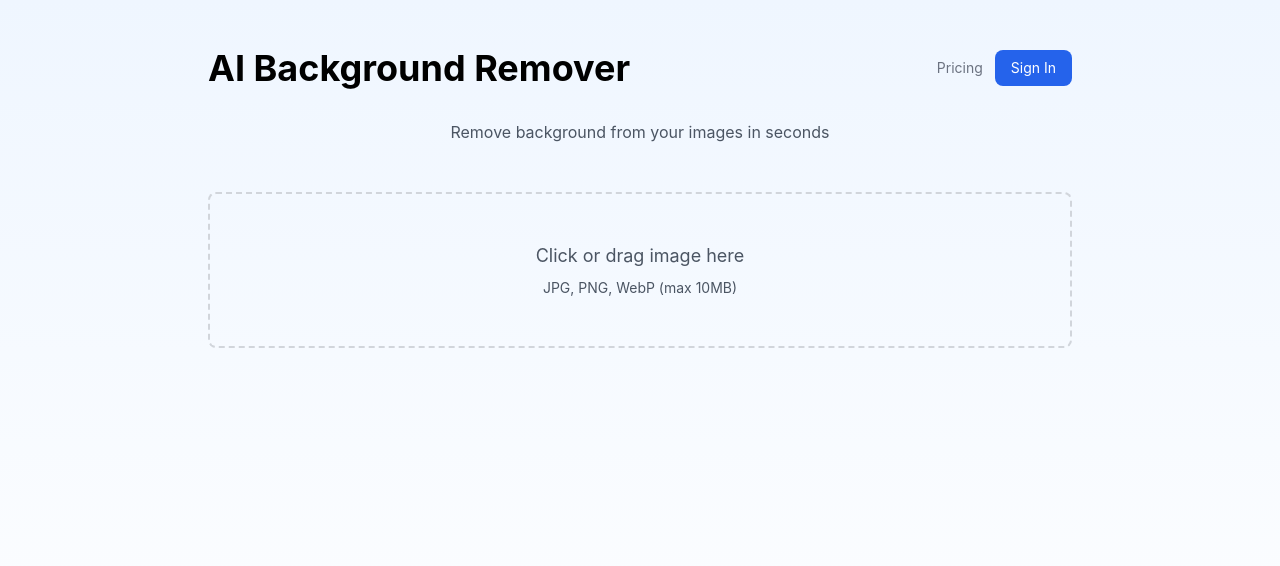
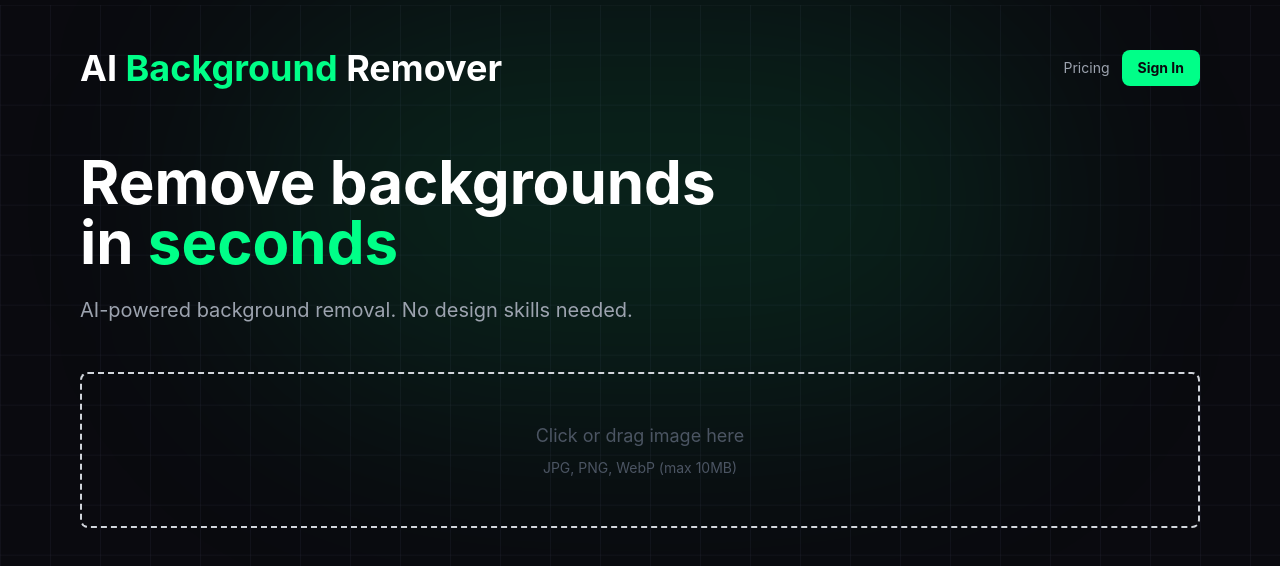
Before and after one commit to zexin1970/ai-image-background, a Next.js app: page / in a window 1280 px wide. Shown: the top 566 px of the page. Built offline with nearby package versions, Linux system fonts and the light colour scheme; no server answers.

Commit message:
Redesign homepage with futuristic theme: dark background, neon accents, left-aligned hero section

```diff
--- a/app/page.tsx
+++ b/app/page.tsx
@@ -205,22 +205,28 @@ export default function Home() {
   };
 
   return (
-    <main className="min-h-screen bg-gradient-to-b from-blue-50 to-white">
-      <div className="container mx-auto px-4 py-8 md:py-12 max-w-4xl">
+    <main className="min-h-screen bg-tech-black relative overflow-hidden">
+      {/* 动态网格背景 */}
+      <div className="absolute inset-0 bg-[linear-gradient(rgba(42,42,56,0.3)_1px,transparent_1px),linear-gradient(90deg,rgba(42,42,56,0.3)_1px,transparent_1px)] bg-[size:50px_50px] animate-[grid_60s_linear_infinite]" />
+
+      {/* 顶部光晕 */}
+      <div className="absolute top-0 left-1/2 -translate-x-1/2 w-[800px] h-[400px] bg-neon-green/10 blur-[120px] rounded-full" />
+
+      <div className="container mx-auto px-4 py-8 md:py-12 max-w-6xl relative z-10">
 
         {/* Header */}
-        <div className="flex justify-between items-center mb-8">
-          <h1 className="text-3xl md:text-4xl font-bold">AI Background Remover</h1>
+        <div className="flex justify-between items-center mb-16">
+          <h1 className="text-3xl md:text-4xl font-bold text-white">
+            AI <span className="text-neon-green">Background</span> Remover
+          </h1>
 
           <div className="flex items-center gap-3">
-            {/* T13: Pricing 链接 */}
-            <a href="/pricing" className="text-sm text-gray-500 hover:text-blue-600 hidden sm:block">
+            <a href="/pricing" className="text-sm text-gray-400 hover:text-neon-green transition-colors hidden sm:block">
               Pricing
             </a>
 
             {user ? (
               <>
-                {/* T09: 用量进度条 */}
                 {usage && (usage.limit !== null || usage.credits !== null) && (
                   <UsageBar
                     used={usage.used}
@@ -229,10 +235,10 @@ export default function Home() {
                     credits={usage.credits}
                   />
                 )}
-                <span className="text-sm text-gray-600 hidden sm:block">{user.name}</span>
+                <span className="text-sm text-gray-300 hidden sm:block">{user.name}</span>
                 <button
                   onClick={handleSignOut}
-                  className="px-3 py-1.5 text-sm bg-gray-100 hover:bg-gray-200 rounded-lg"
+                  className="px-3 py-1.5 text-sm bg-tech-gray/60 backdrop-blur-sm text-white hover:bg-tech-gray border border-border-gray rounded-lg transition-all"
                 >
                   Sign Out
                 </button>
@@ -240,7 +246,7 @@ export default function Home() {
             ) : (
               <button
                 onClick={() => login()}
-                className="px-4 py-2 text-sm bg-blue-600 text-white hover:bg-blue-700 rounded-lg"
+                className="px-4 py-2 text-sm bg-neon-green text-tech-black hover:shadow-[0_0_20px_rgba(0,255,136,0.4)] rounded-lg font-bold transition-all"
               >
                 Sign In
               </button>
@@ -248,17 +254,29 @@ export default function Home() {
           </div>
         </div>
 
-        <p className="text-center text-gray-600 mb-8 md:mb-12 text-sm md:text-base">
-          Remove background from your images in seconds
-        </p>
+        {/* Hero Section - 左对齐 */}
+        <div className="mb-12 max-w-2xl">
+          <h2 className="text-5xl md:text-6xl font-bold text-white mb-6 leading-tight">
+            Remove backgrounds<br />in <span className="text-neon-green">seconds</span>
+          </h2>
+          <p className="text-gray-400 text-lg md:text-xl">
+            AI-powered background removal. No design skills needed.
+          </p>
+        </div>
 
         {/* 主功能区 */}
         {!selectedFile ? (
           <ImageUploader onImageSelect={handleImageSelect} />
         ) : isProcessing ? (
-          <div className="text-center py-12">
-            <div className="animate-spin rounded-full h-12 w-12 border-b-2 border-blue-600 mx-auto mb-4" />
-            <p className="text-gray-600">Processing your image...</p>
+          <div className="flex items-center justify-center py-20">
+            <div className="text-center">
+              <div className="relative w-20 h-20 mx-auto mb-6">
+                <div className="absolute inset-0 border-4 border-neon-green/20 rounded-full"></div>
+                <div className="absolute inset-0 border-4 border-neon-green border-t-transparent rounded-full animate-spin"></div>
+              </div>
+              <p className="text-white text-lg font-semibold">Processing your image...</p>
+              <p className="text-gray-400 text-sm mt-2">AI is removing the background</p>
+            </div>
           </div>
         ) : (
           <>
@@ -270,11 +288,11 @@ export default function Home() {
             />
             {/* 游客提示：结果为预览图 */}
             {!user && processedUrl && (
-              <p className="text-center text-xs text-gray-400 mt-3">
+              <p className="text-center text-sm text-gray-500 mt-4">
                 Preview quality ·{" "}
                 <button
                   onClick={() => setShowLoginPrompt(true)}
-                  className="text-blue-500 hover:underline"
+                  className="text-neon-green hover:underline font-semibold"
                 >
                   Sign in for free HD downloads
                 </button>
@@ -285,19 +303,19 @@ export default function Home() {
 
         {/* T11: 游客登录引导弹窗（优化版文案） */}
         {showLoginPrompt && (
-          <div className="fixed inset-0 bg-black bg-opacity-50 flex items-center justify-center z-50">
-            <div className="bg-white rounded-xl p-8 max-w-md mx-4 shadow-xl">
+          <div className="fixed inset-0 bg-black/80 backdrop-blur-sm flex items-center justify-center z-50">
+            <div className="bg-tech-gray/90 backdrop-blur-xl border border-border-gray rounded-3xl p-8 max-w-md mx-4 shadow-2xl">
               <div className="text-center mb-6">
-                <div className="text-4xl mb-3">{guestLimitReached ? "🔒" : "✨"}</div>
-                <h2 className="text-xl font-bold text-gray-900">
+                <div className="text-5xl mb-4">{guestLimitReached ? "🔒" : "✨"}</div>
+                <h2 className="text-2xl font-bold text-white mb-3">
                   {guestLimitReached ? "Free downloads used up" : "Get free HD downloads"}
                 </h2>
-                <p className="text-gray-500 mt-2 text-sm">
+                <p className="text-gray-400 leading-relaxed">
                   {guestLimitReached ? (
-                    <>You&apos;ve used all {GUEST_MONTHLY_LIMIT} free guest downloads this month.<br />Sign in to get 5 HD downloads/month for free.</>
+                    <>You&apos;ve used all {GUEST_MONTHLY_LIMIT} free guest downloads this month.<br />Sign in to get <span className="text-neon-green font-semibold">5 HD downloads/month</span> for free.</>
                   ) : (
                     <>Sign in with Google — it&apos;s free. <br />
-                    Get <span className="font-semibold text-blue-600">5 HD downloads/month</span>, no watermark.</>
+                    Get <span className="text-neon-green font-semibold">5 HD downloads/month</span>, no watermark.</>
                   )}
                 </p>
               </div>
```
